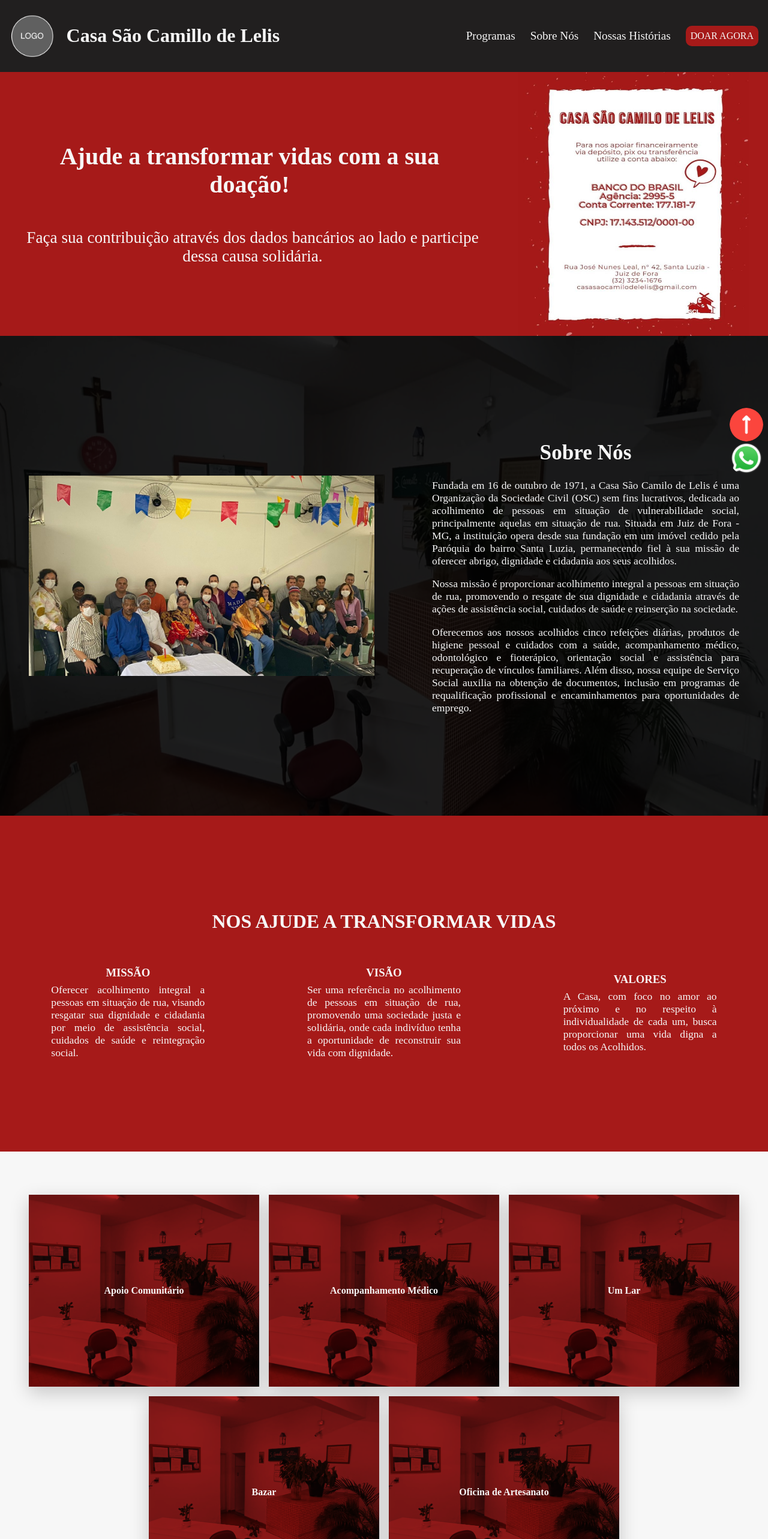
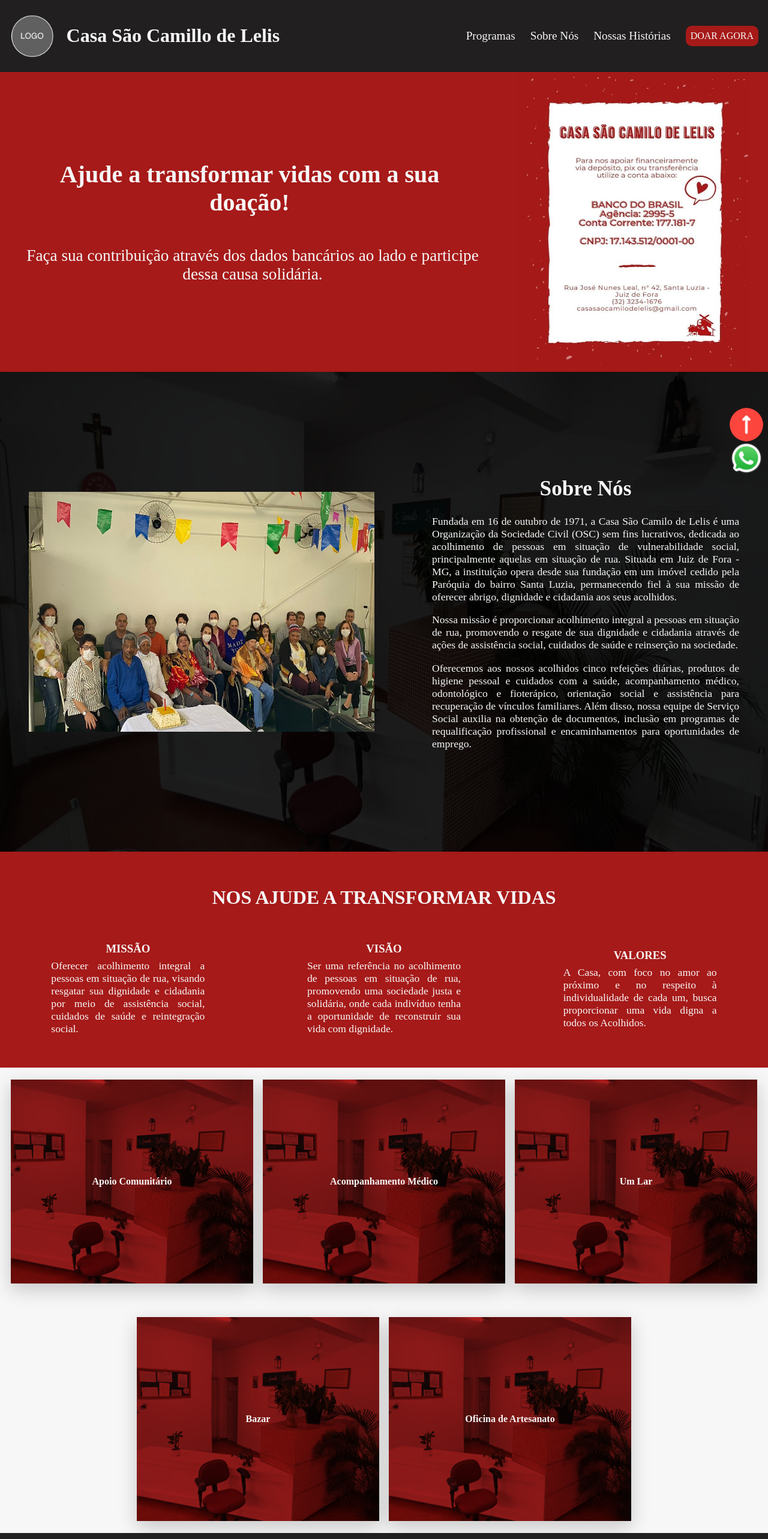
Before and after one commit to MathewsBaio/projeto-sao-camillo-lelis, a React (Create React App) app in the folder projeto-sao-camillo-lelis/: page / in a window 1280 px wide. Shown: the top 2566 px of the page at 60% size. Built offline with nearby package versions, Linux system fonts and the light colour scheme.

Commit message:
Inclusão do Texto criado pelo Otávio no Footer.js e ajustes de responsividade vertical nos componentes da página.

```diff
--- a/projeto-sao-camillo-lelis/src/components/footer/Footer.js
+++ b/projeto-sao-camillo-lelis/src/components/footer/Footer.js
@@ -7,6 +7,10 @@ export default function Footer() {
       <div className="footer-info">
         <div className="footer-logo">
           <img src="/placeholders/logo.png" />
+        </div>
+        <div>
+          “Nosso compromisso é oferecer acolhimento integral às pessoas em
+          situação de rua, promovendo dignidade e cidadania por meio de ações.”
         </div>
         <FooterNav />
       </div>
--- a/projeto-sao-camillo-lelis/src/styles/card.css
+++ b/projeto-sao-camillo-lelis/src/styles/card.css
@@ -1,6 +1,6 @@
 .card {
   width: 30vw;
-  height: 40vh;
+  min-height: 40vh;
   background-image: url("../../public/backgrounds/sobrenos.jpg");
   color: #f7f7f7;
   display: flex;
@@ -9,7 +9,9 @@
   background-size: cover;
   background-position: center;
   background-repeat: no-repeat;
-
+  padding: 10px;
+  margin-top: 20px;
+  margin-bottom: 20px;
   position: relative;
   overflow: hidden;
   perspective: 1000px;
@@ -53,7 +55,7 @@
   text-align: justify;
   gap: 1rem;
   width: 100vw;
-  height: 100vh;
+  min-height: 80vh;
   background-color: #f7f7f7;
 }
 
--- a/projeto-sao-camillo-lelis/src/styles/carrossel.css
+++ b/projeto-sao-camillo-lelis/src/styles/carrossel.css
@@ -10,17 +10,17 @@
   justify-content: center;
   align-items: center;
   width: 100%;
-  height: 100%;
+  min-height: 100%;
 }
 
 .slide-image {
   width: 40vw;
-  height: 80vh;
+  min-height: 80vh;
 }
 
 .slide-image > img {
   width: 20vw;
-  max-height: 70vh;
+  min-height: 50vh;
 }
 
 .slide-text {
@@ -35,7 +35,7 @@
   align-items: center;
   justify-content: center;
   width: 100vw;
-  height: 100vh;
+  min-height: 80vh;
   background-image: url("../../public/backgrounds/historias.jpg");
   background-size: cover;
   background-position: center;
@@ -73,7 +73,7 @@
   align-items: center;
   justify-content: center;
   width: 100vw;
-  height: 100vh;
+  min-height: 100vh;
 
   position: relative;
   overflow: hidden;
@@ -84,7 +84,7 @@
   position: relative;
   color: #f7f7f7;
   font-size: 0.7rem;
-  height: 80vh;
+  min-height: 80vh;
 }
 
 .swiper-button-next {
--- a/projeto-sao-camillo-lelis/src/styles/styles.css
+++ b/projeto-sao-camillo-lelis/src/styles/styles.css
@@ -38,7 +38,7 @@ body {
   align-items: center;
   justify-content: space-between;
   width: 100vw;
-  height: 15vh;
+  min-height: 15vh;
   background-color: #211f1f;
 }
 
@@ -91,7 +91,7 @@ body {
   align-items: center;
   justify-content: space-around;
   width: 100vw;
-  height: 100vh;
+  min-height: 100vh;
   background-image: url("../../public/backgrounds/sobrenos.jpg");
   background-size: cover;
   background-position: center;
@@ -120,7 +120,7 @@ body {
 .container-sobre > img {
   z-index: 10;
   width: 45vw;
-  max-height: 90vh;
+  min-height: 50vh;
   position: relative;
 }
 
@@ -141,7 +141,7 @@ body {
   align-items: center;
   justify-content: space-around;
   width: 100vw;
-  height: 55vh;
+  min-height: 55vh;
   background-color: #a61a19;
   background-size: cover;
   background-position: center;
@@ -153,7 +153,7 @@ body {
 
 .container-doacoes > img {
   width: 30vw;
-  max-height: 60vh;
+  height: 500px;
   position: relative;
 }
 
@@ -182,7 +182,7 @@ body {
   text-align: justify;
   gap: 1rem;
   width: 100vw;
-  height: 70vh;
+  min-height: 45vh;
   background-color: #a61a19;
   color: #f7f7f7;
 }
@@ -232,11 +232,12 @@ body {
   display: flex;
   justify-content: space-between;
   align-items: center;
-  height: 20vh;
+  min-height: 20vh;
   width: 85vw;
 }
 
 .footer-logo > img {
+  display: flex;
   width: 10vw;
 }
 
@@ -256,7 +257,7 @@ body {
 
 .footer-social-media {
   width: 85vw;
-  height: 5vh;
+  min-height: 5vh;
   display: flex;
   align-items: flex-end;
   justify-content: space-between;
```
